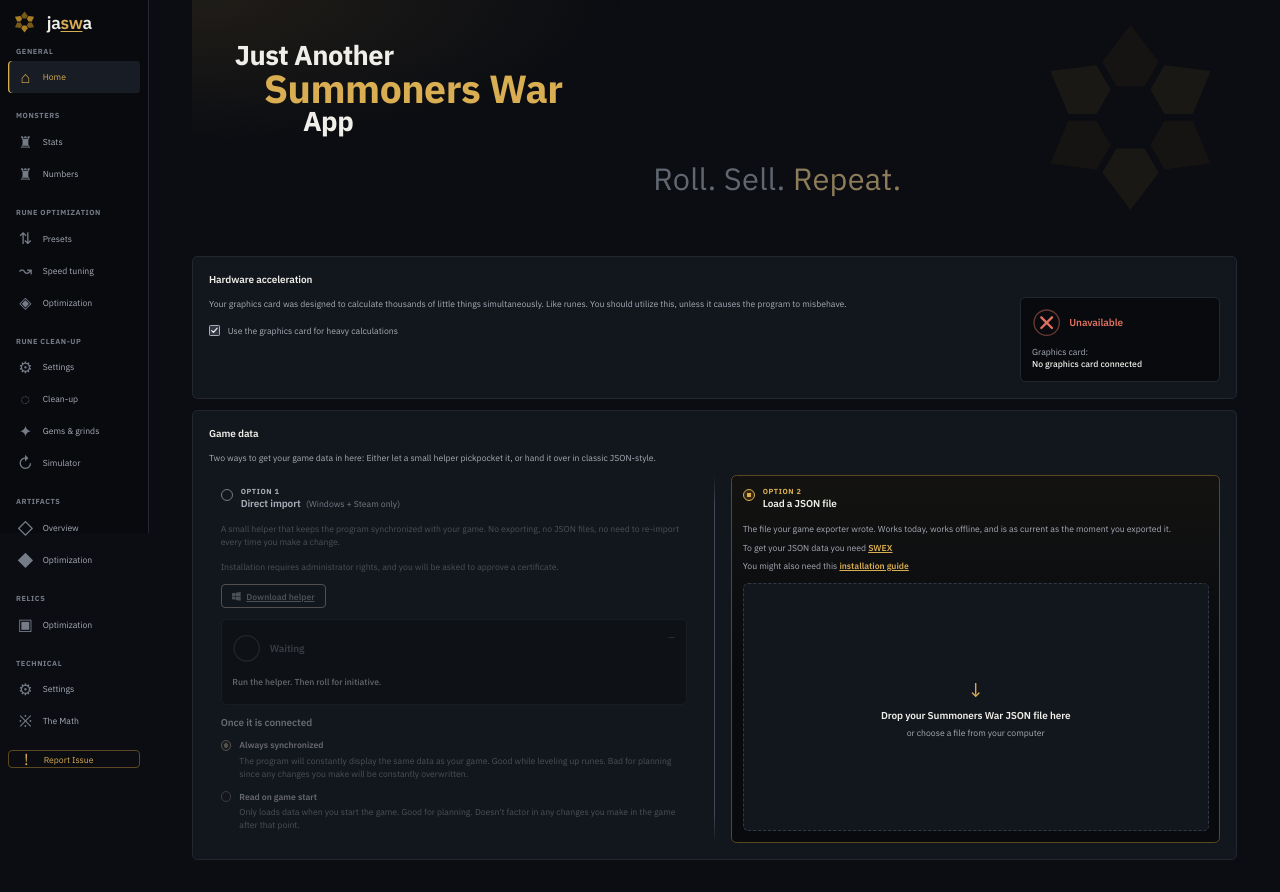
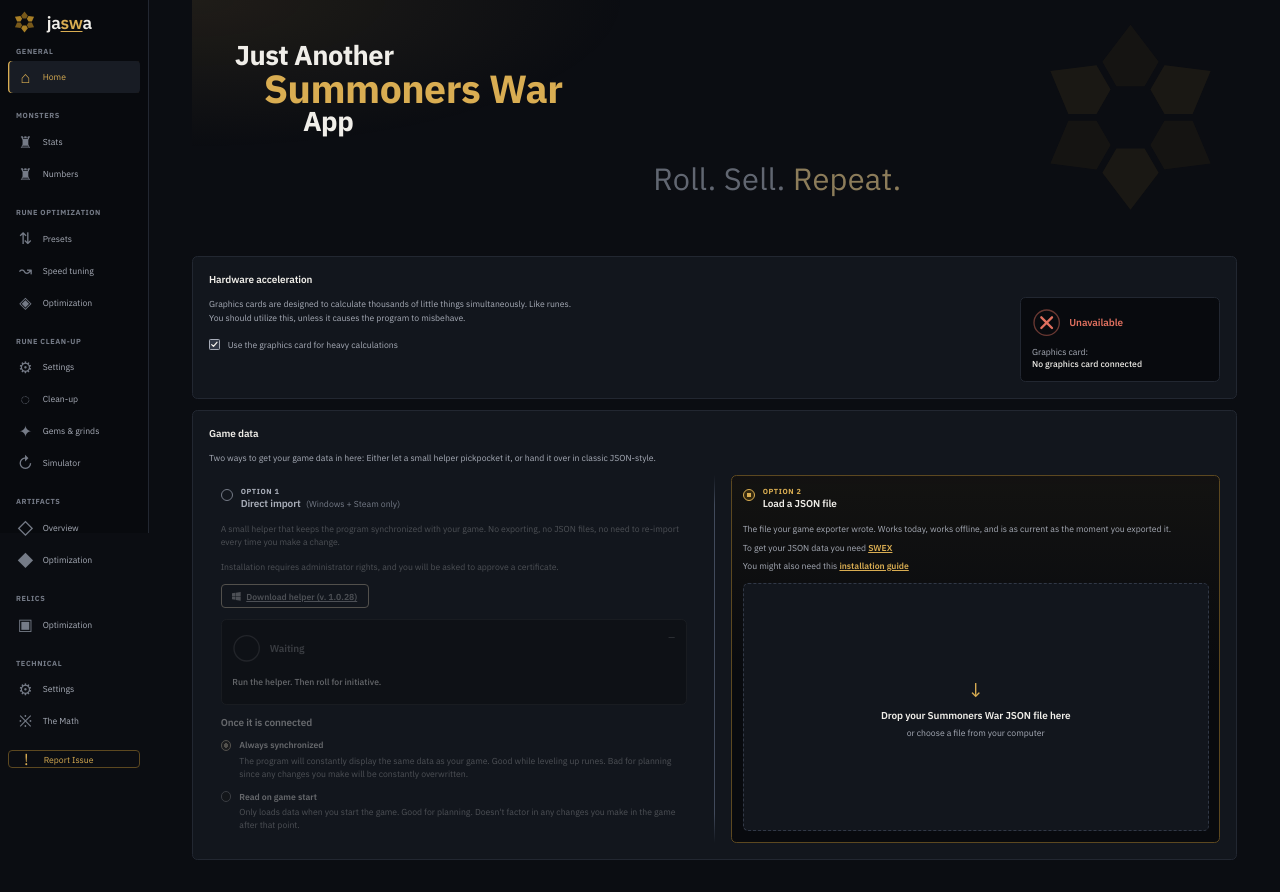
Before and after one commit to BjornElling/jaswa, a React (Vite) app: page / in a window 1280 px wide. Built offline with nearby package versions, Linux system fonts and the light colour scheme.

Commit message:
Clarify hardware guidance and helper version

```diff
--- a/app/components/helper-download.tsx
+++ b/app/components/helper-download.tsx
@@ -25,7 +25,11 @@ function WindowsMark() {
  * navigation: the browser fetches the file itself. One component, so the Game
  * data card and the update warning can never point at two different files.
  */
-export function HelperDownload({ tone = 'important', size = 'regular', children = 'Download helper' }: {
+export function HelperDownload({
+  tone = 'important',
+  size = 'regular',
+  children = `Download helper (v. ${recommendedHelperVersion})`,
+}: {
   /* Quiet inside the update warning: a gold frame in a red card is two
      verdicts in one box, and the card already says this is the thing to do. */
   tone?: 'important' | 'quiet';
--- a/app/components/home-section.tsx
+++ b/app/components/home-section.tsx
@@ -79,9 +79,9 @@ export function HomeSection({ game, message, dragging, onPickFile, onDragOver, o
       <div className="settings-layout">
         <div className="stack acceleration-choice">
           <p className="lead">
-            Your graphics card was designed to calculate thousands of little
-            things simultaneously. Like runes. You should utilize this, unless it
-            causes the program to misbehave.
+            Graphics cards are designed to calculate thousands of little
+            things simultaneously. Like runes.<br />
+            You should utilize this, unless it causes the program to misbehave.
           </p>
           <CheckboxRow label="Use the graphics card for heavy calculations" checked={hardwareAcceleration}
             onChange={onHardwareAcceleration} />
```
